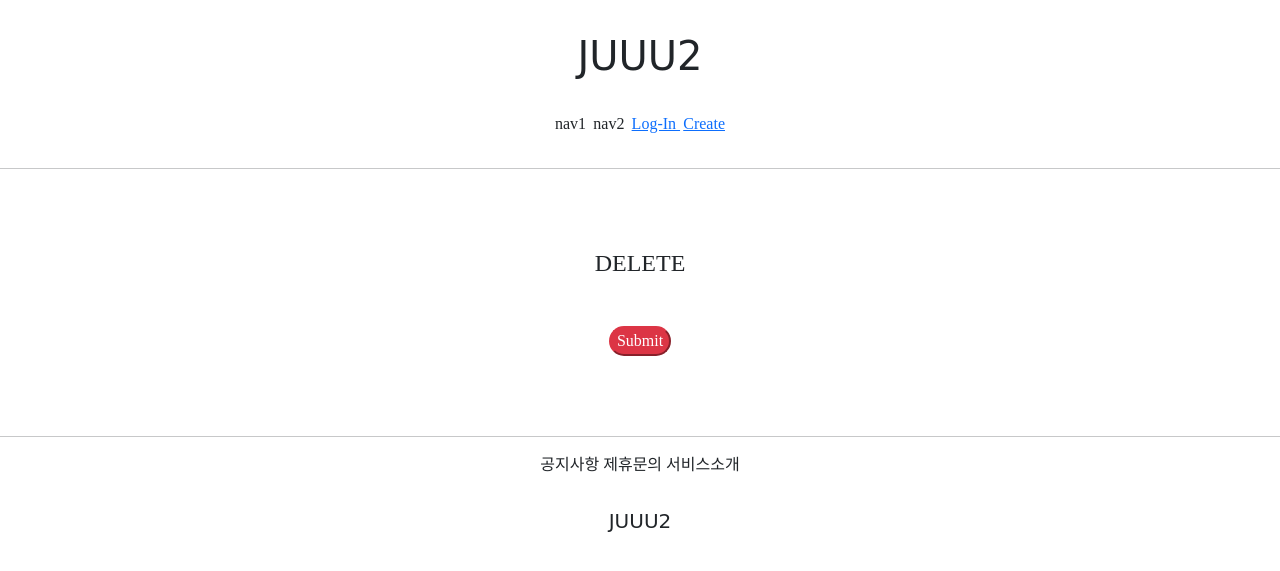
After one commit to Lee-JuHwan/gis4-1, a Django app: page /accounts/delete/1 in a window 1280 px wide. The commit adds this page. Shown: the top 571 px of the page. Run offline with Django 3.2, Linux system fonts and the light colour scheme; tables that the repository leaves empty hold one stand-in row (values such as "Sample post"); parts of the project's set-up code (start-up, migrations or seed data) failed here and were passed over; some libraries are stand-ins or nearby versions; some web fonts are replaced.

Commit message:
7/20 commit 2

```diff
--- /dev/null
+++ b/accountapp/templates/accountapp/delete.html
@@ -0,0 +1,19 @@
+{% extends 'base.html' %}
+
+{% block content%}
+
+    <div class="text-center mw_500 m-auto">
+        <div class="m-5">
+            <h4>DELETE</h4>
+        </div>
+        <div>
+            <form action="{% url 'accountapp:delete' pk=target_user.pk %}" method="post">
+                {% csrf_token %}
+                <div class="m-5">
+                    <input type="submit" class="btn-danger rounded-pill px = 5">
+                </div>
+            </form>
+        </div>
+    </div>
+
+{% endblock %}
--- a/accountapp/urls.py
+++ b/accountapp/urls.py
@@ -1,7 +1,7 @@
 from django.contrib.auth.views import LoginView, LogoutView
 from django.urls import path
 
-from accountapp.views import hello_world, AccountCreateView, AccountDetailView, AccountUpdateView
+from accountapp.views import hello_world, AccountCreateView, AccountDetailView, AccountUpdateView, AccountDeleteView
 
 app_name = 'accountapp'
 
@@ -12,4 +12,5 @@ urlpatterns = [
     path('logout/', LogoutView.as_view(), name='logout'),
     path('detail/<int:pk>', AccountDetailView.as_view(), name='detail'),
     path('update/<int:pk>', AccountUpdateView.as_view(), name='update'),
+    path('delete/<int:pk>', AccountDeleteView.as_view(), name='delete'),
 ]
--- a/accountapp/views.py
+++ b/accountapp/views.py
@@ -6,7 +6,7 @@ from django.shortcuts import render
 
 # Create your views here.
 from django.urls import reverse, reverse_lazy
-from django.views.generic import CreateView, DetailView, UpdateView
+from django.views.generic import CreateView, DetailView, UpdateView, DeleteView
 
 from accountapp.models import NewModel
 
@@ -46,3 +46,9 @@ class AccountUpdateView(UpdateView):
     context_object_name = 'target_user'
     success_url = reverse_lazy('accountapp:hello_world')
     template_name = 'accountapp/update.html'
+
+class AccountDeleteView(DeleteView):
+    model = User
+    context_object_name = 'target_user'
+    success_url = reverse_lazy('accountapp:hello_world')
+    template_name = 'accountapp/delete.html'
```
Also changed, not shown: accountapp/templates/accountapp/detail.html (+5 -2 lines).
